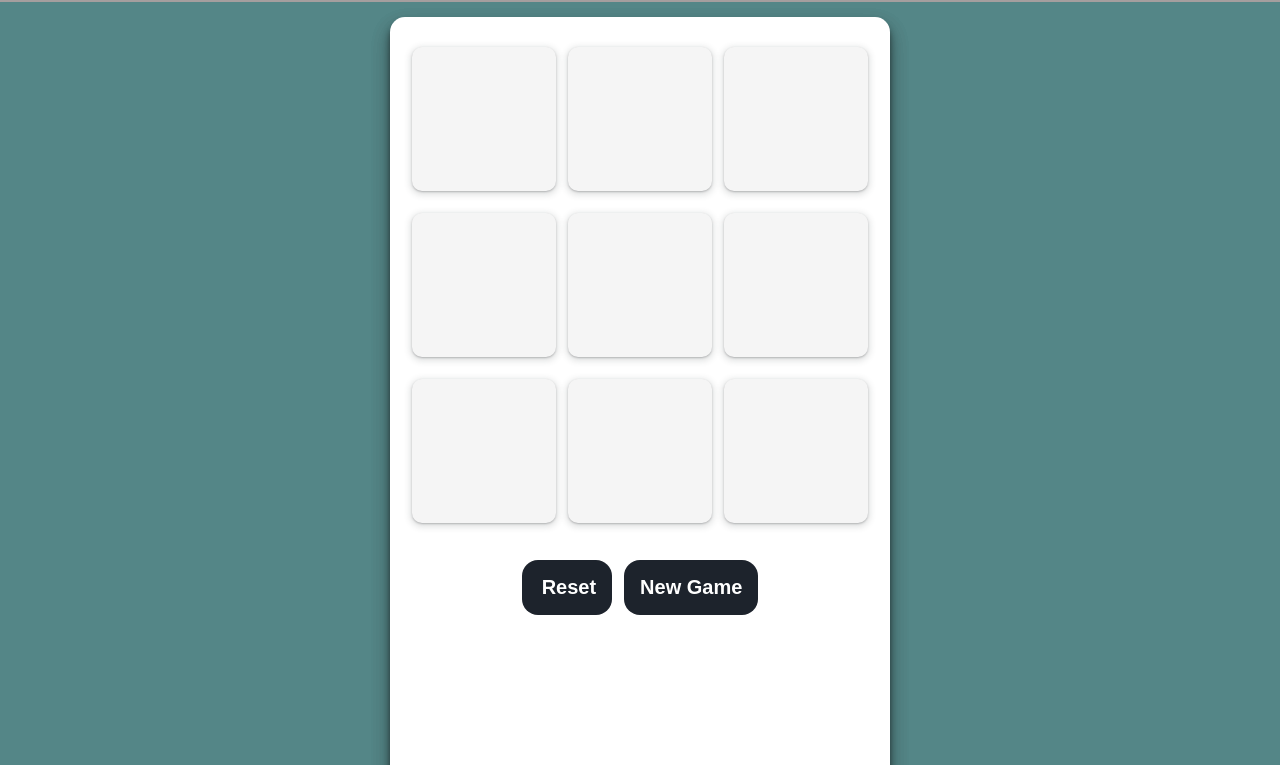
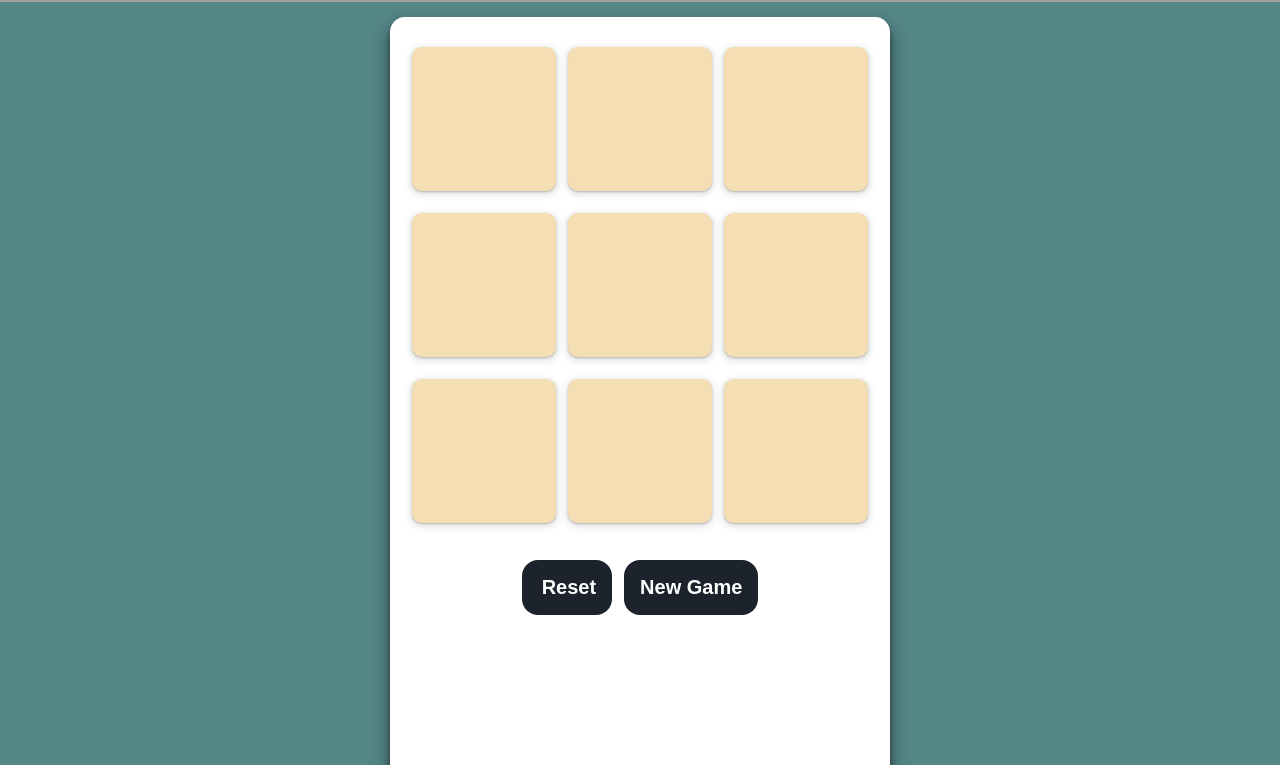
Before and after one commit to VINODH-AM/PRODIGY_WD_03, a plain HTML site: page index.html in a window 1280 px wide. Shown: the part 35-800 px from the top of the page. Drawn offline with Linux system fonts and the light colour scheme.

Commit message:
Update style.css

```diff
--- a/style.css
+++ b/style.css
@@ -76,7 +76,7 @@
   box-shadow: rgba(60, 64, 67, 0.3) 0px 1px 2px 0px, rgba(60, 64, 67, 0.15) 0px 2px 6px 2px;
   font-size: 8vmin;
   color: #000000;
-  background-color: whitesmoke;
+  background-color: wheat;
   margin-top: 10px;
   overflow: hidden;
 }
```
